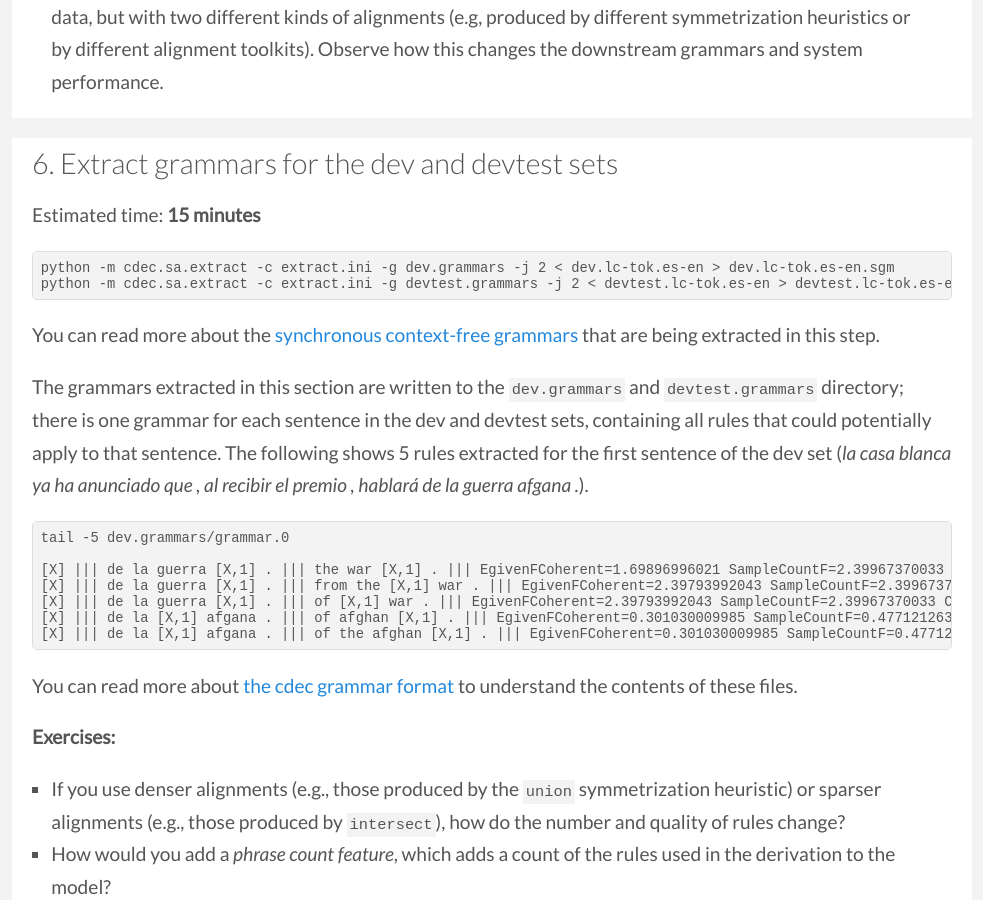
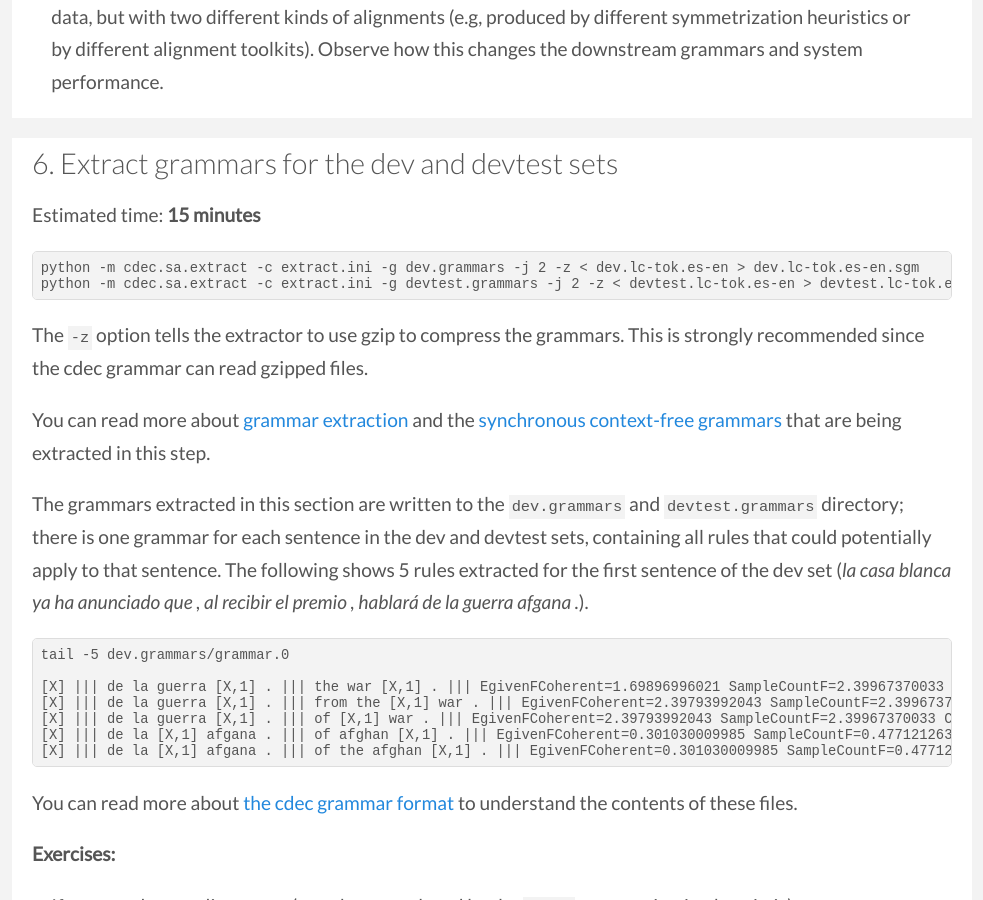
Before and after one commit to cdec/cdec.github.com, a Jekyll site: the page built from guide/tutorial.md, in a window 1280 px wide and 900 px high, scrolled down 2959 px. Shown: the whole window, without its empty margins (148-1131 px from the left). Built offline with Jekyll 4.4.1, drawn with Linux system fonts in a browser that asks for light colours; some web fonts are replaced; Markdown is read by kramdown in place of the engine named in the settings.

Commit message:
added links to tutorial

```diff
--- a/guide/tutorial.md
+++ b/guide/tutorial.md
@@ -96,11 +96,13 @@ This step compiles the parallel training data (in `training.es-en`) into a data
 ## 6. Extract grammars for the dev and devtest sets
 Estimated time: **15 minutes**
 
-    python -m cdec.sa.extract -c extract.ini -g dev.grammars -j 2 < dev.lc-tok.es-en > dev.lc-tok.es-en.sgm
-    python -m cdec.sa.extract -c extract.ini -g devtest.grammars -j 2 < devtest.lc-tok.es-en > devtest.lc-tok.es-en.sgm
+    python -m cdec.sa.extract -c extract.ini -g dev.grammars -j 2 -z < dev.lc-tok.es-en > dev.lc-tok.es-en.sgm
+    python -m cdec.sa.extract -c extract.ini -g devtest.grammars -j 2 -z < devtest.lc-tok.es-en > devtest.lc-tok.es-en.sgm
 The `-j 2` option tells the extractor to use 2 processors. This can be adjusted based on your hardware capabilities. The extraction process can be slow, so using more processors if they are available is recommended.
 
-You can read more about the [synchronous context-free grammars](/concepts/scfgs.html) that are being extracted in this step.
+The `-z` option tells the extractor to use gzip to compress the grammars. This is strongly recommended since the cdec grammar can read gzipped files.
+
+You can read more about [grammar extraction](grammar_extraction.html) and the [synchronous context-free grammars](/concepts/scfgs.html) that are being extracted in this step.
 
 The grammars extracted in this section are written to the `dev.grammars` and `devtest.grammars` directory; there is one grammar for each sentence in the dev and devtest sets, containing all rules that could potentially apply to that sentence. The following shows 5 rules extracted for the first sentence of the dev set (*la casa blanca ya ha anunciado que , al recibir el premio , hablará de la guerra afgana .*).
 
@@ -176,7 +178,7 @@ Create a `weights.init` file (MERT requires that you list the features you want
     SampleCountF -0.1
     WordPenalty -0.1
 
-You can read more about [feature weights](/concepts/weights.html).
+You can read more about [feature functions](/concepts/feature_functions.html) and [feature weights](/concepts/weights.html).
 
 **Exercises:**
 
```
Also changed, not shown: guide/grammar_extraction.md (+1 -1 lines).
